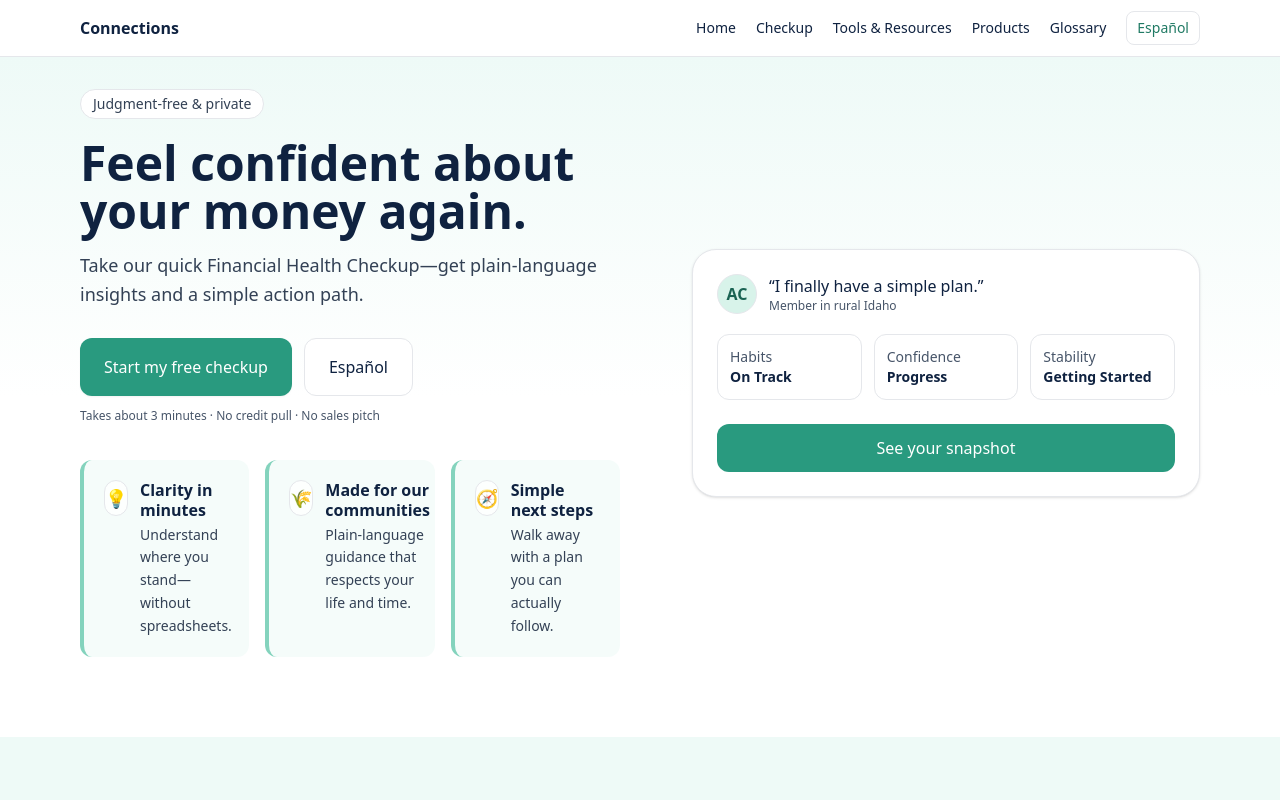
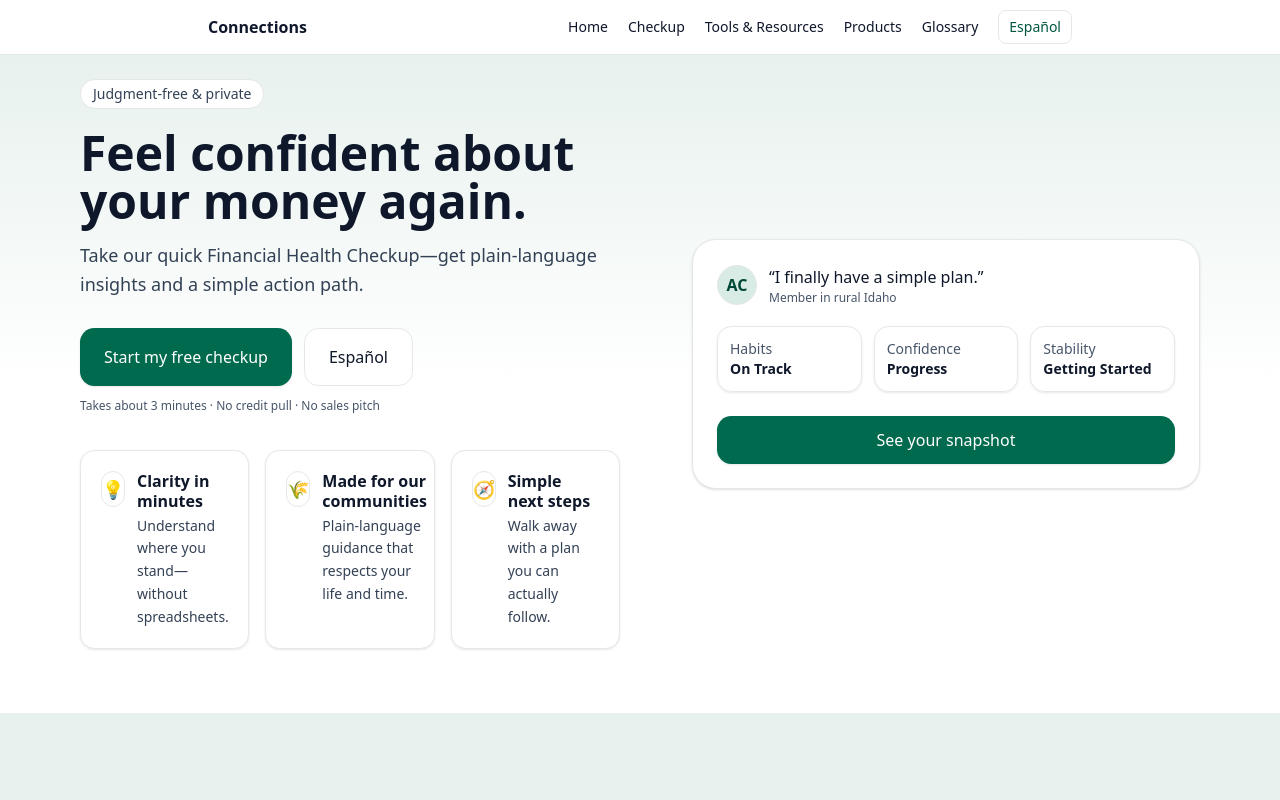
Before and after one commit to Ktm0660/CCU_Fin_Health, a Next.js app: page / in a window 1280 px wide. Shown: the top 800 px of the page. Built offline with nearby package versions, Linux system fonts and the light colour scheme.

Commit message:
design: global polish with CCU palette, motion-safe animations, softer cards, tighter spacing

```diff
--- a/components/Footer.tsx
+++ b/components/Footer.tsx
@@ -8,8 +8,8 @@ export default function Footer() {
   const locale = (router.locale as "en"|"es") || "en";
 
   return (
-    <footer className="border-t bg-white">
-      <div className="mx-auto max-w-6xl px-4 py-8 text-sm text-slate-700 grid md:grid-cols-3 gap-6">
+    <footer className="border-t bg-white mt-8 motion-safe:animate-fade-in">
+      <div className="mx-auto max-w-3xl md:max-w-4xl px-4 py-6 text-sm text-slate-700 grid md:grid-cols-3 gap-5">
         <div>
           <p className="font-semibold text-ink-900">Connections</p>
           <p className="mt-1">
--- a/components/Nav.tsx
+++ b/components/Nav.tsx
@@ -9,19 +9,22 @@ export default function Nav() {
   const locale = (router.locale as "en" | "es") || "en";
 
   return (
-    <nav className="w-full border-b bg-white sticky top-0 z-40">
-      <div className="mx-auto max-w-6xl px-4 h-14 flex items-center justify-between">
-        <Link href="/" className="no-underline font-semibold text-ink-900 mr-2 shrink-0">
+    <nav className="w-full border-b bg-white sticky top-0 z-40 motion-safe:animate-fade-in">
+      <div className="mx-auto max-w-3xl md:max-w-4xl px-4 py-2.5 flex items-center justify-between">
+        <Link
+          href="/"
+          className="no-underline font-semibold text-ink-900 mr-2 shrink-0 hover:text-brand-500 transition"
+        >
           Connections
         </Link>
 
         {/* Desktop links */}
         <div className="hidden md:flex items-center gap-5 text-sm">
-          <Link href="/" className="no-underline text-ink-900 hover:underline">{t(locale,"nav.home")}</Link>
-          <Link href="/assessment" className="no-underline text-ink-900 hover:underline">{t(locale,"nav.assessment")}</Link>
-          <Link href="/resources" className="no-underline text-ink-900 hover:underline">{t(locale,"nav.resources")}</Link>
-          <Link href="/products" className="no-underline text-ink-900 hover:underline">{t(locale,"nav.products")}</Link>
-          <Link href="/glossary" className="no-underline text-ink-900 hover:underline">{t(locale,"nav.glossary")}</Link>
+          <Link href="/" className="no-underline text-ink-900 hover:text-brand-500">{t(locale,"nav.home")}</Link>
+          <Link href="/assessment" className="no-underline text-ink-900 hover:text-brand-500">{t(locale,"nav.assessment")}</Link>
+          <Link href="/resources" className="no-underline text-ink-900 hover:text-brand-500">{t(locale,"nav.resources")}</Link>
+          <Link href="/products" className="no-underline text-ink-900 hover:text-brand-500">{t(locale,"nav.products")}</Link>
+          <Link href="/glossary" className="no-underline text-ink-900 hover:text-brand-500">{t(locale,"nav.glossary")}</Link>
           <LanguageToggle />
         </div>
 
--- a/components/QuestionCard.tsx
+++ b/components/QuestionCard.tsx
@@ -49,7 +49,7 @@ export default function QuestionCard({ q, locale, onAnswer }: Props) {
 
   if (isSlider(q)) {
     return (
-      <div className="bg-white rounded-2xl shadow p-5 mb-3 md:mb-4">
+      <div className="bg-white rounded-2xl shadow-soft p-5 mb-4 md:mb-5 motion-safe:animate-slide-up">
         <p className="font-medium text-ink-900">{prompt}</p>
 
         {/* Left/Right labels only */}
@@ -80,14 +80,14 @@ export default function QuestionCard({ q, locale, onAnswer }: Props) {
 
   if (isChoice(q)) {
     return (
-      <div className="bg-white rounded-2xl shadow p-5 mb-3 md:mb-4">
+      <div className="bg-white rounded-2xl shadow-soft p-5 mb-4 md:mb-5 motion-safe:animate-slide-up">
         <p className="font-medium text-ink-900">{prompt}</p>
         <div className="mt-3 grid gap-2">
           {q.options.map((opt: AnyQ, i: number) => (
             <button
               key={i}
               onClick={() => onAnswer(i)}
-              className="text-left px-4 py-3 rounded-xl border hover:border-brand-400 hover:bg-brand-50 focus:outline-none focus:ring-2 focus:ring-brand-400"
+              className="text-left px-4 py-3 rounded-xl border hover:border-brand-300 hover:bg-brand-50 focus:outline-none focus:ring-2 focus:ring-brand-400 active:scale-[0.995] transition"
             >
               {locale === "en" ? (opt?.text_en ?? "") : (opt?.text_es ?? "")}
             </button>
--- a/components/ResourceCard.tsx
+++ b/components/ResourceCard.tsx
@@ -9,7 +9,7 @@ export default function ResourceCard({ r, locale }:{ r: Resource; locale: "en"|"
     "bg-brand-50 text-brand-700 border-brand-200";
 
   return (
-    <div className="bg-white border rounded-2xl p-4 md:p-5 shadow-sm hover:shadow transition-shadow">
+    <div className="bg-white border rounded-2xl p-4 md:p-5 shadow-soft hover:shadow transition-shadow motion-safe:animate-fade-in">
       <div className="flex items-start gap-3">
         <div className="h-9 w-9 rounded-full border bg-brand-50 flex items-center justify-center text-sm" aria-hidden>🧩</div>
         <div className="flex-1">
--- a/pages/index.tsx
+++ b/pages/index.tsx
@@ -20,20 +20,20 @@ export default function Home() {
 
       <main className="min-h-screen">
         {/* HERO with softer rhythm on mobile */}
-        <section className="relative overflow-hidden pt-4 md:pt-8">
+        <section className="relative overflow-hidden pt-3 md:pt-6">
           <div aria-hidden className="absolute inset-0 bg-gradient-to-b from-brand-50 via-white to-white" />
-          <div className="relative mx-auto max-w-6xl px-4 pb-10 md:pb-20">
+          <div className="relative mx-auto max-w-6xl px-4 pb-10 md:pb-16">
             <div className="grid md:grid-cols-2 gap-10 items-center">
               <div>
                 <span className="inline-block rounded-full bg-white border px-3 py-1 text-xs md:text-sm text-slate-700">
                   {t("Judgment-free & private", "Sin juicios y privado")}
                 </span>
 
-                <h1 className="mt-5 font-semibold text-[28px] leading-[1.25] md:text-5xl text-ink-900">
+                <h1 className="mt-5 font-semibold text-[28px] leading-[1.25] md:text-5xl text-ink-900 motion-safe:animate-slide-up">
                   {t("Feel confident about your money again.", "Vuelve a sentir confianza con tu dinero.")}
                 </h1>
 
-                <p className="mt-4 text-slate-700 text-[16px] leading-relaxed md:text-lg md:leading-relaxed">
+                <p className="mt-4 text-slate-700 text-[16px] leading-relaxed md:text-lg md:leading-relaxed motion-safe:animate-fade-in">
                   {t(
                     "Take our quick Financial Health Checkup—get plain-language insights and a simple action path.",
                     "Haz nuestra Evaluación de Salud Financiera—recibe ideas claras y una ruta de acción simple."
@@ -44,7 +44,7 @@ export default function Home() {
                 <div className="mt-7 flex flex-col sm:flex-row gap-3">
                   <Link
                     href="/assessment"
-                    className="inline-flex items-center justify-center rounded-xl bg-brand-500 px-6 py-4 text-white no-underline text-base shadow-sm hover:opacity-95 w-full sm:w-auto"
+                    className="inline-flex items-center justify-center rounded-xl bg-brand-500 px-6 py-4 text-white no-underline text-base shadow-soft hover:brightness-110 active:scale-[0.99] transition w-full sm:w-auto"
                   >
                     {t("Start my free checkup", "Empezar mi evaluación gratis")}
                   </Link>
@@ -96,7 +96,7 @@ export default function Home() {
                     <Metric label={t("Confidence", "Confianza")} value={t("Progress", "Tomando ritmo")} />
                     <Metric label={t("Stability", "Estabilidad")} value={t("Getting Started", "Empezando")} />
                   </div>
-                  <Link href="/assessment" className="mt-6 inline-flex w-full items-center justify-center rounded-xl bg-brand-500 px-4 py-3 text-white no-underline">
+                  <Link href="/assessment" className="mt-6 inline-flex w-full items-center justify-center rounded-xl bg-brand-500 px-4 py-3 text-white no-underline shadow-soft hover:brightness-110 transition">
                     {t("See your snapshot", "Conoce tu panorama")}
                   </Link>
                 </div>
@@ -111,7 +111,7 @@ export default function Home() {
 
 function InfoTile({ emoji, title, body }:{ emoji:string; title:string; body:string }) {
   return (
-    <div className="rounded-xl bg-brand-50/60 p-5 border-l-4 border-brand-300">
+    <div className="rounded-xl bg-white p-5 border shadow-soft motion-safe:animate-slide-up">
       <div className="flex items-start gap-3">
         <div className="h-9 w-9 rounded-full bg-white/80 flex items-center justify-center text-lg border" aria-hidden>
           {emoji}
@@ -127,7 +127,7 @@ function InfoTile({ emoji, title, body }:{ emoji:string; title:string; body:stri
 
 function Metric({ label, value }: { label: string; value: string }) {
   return (
-    <div className="rounded-xl border p-3 text-sm">
+    <div className="rounded-xl border p-3 text-sm shadow-soft motion-safe:animate-fade-in">
       <div className="text-slate-600">{label}</div>
       <div className="font-semibold text-ink-900">{value}</div>
     </div>
--- a/styles/globals.css
+++ b/styles/globals.css
@@ -3,19 +3,48 @@
 @tailwind utilities;
 
 :root {
-  --card: #ffffff;
-  --ring: #299a7f;
+  --ccu-green: #006a4e;
+  --ccu-blue: #0b1443;
 }
-a { @apply text-brand-600 hover:text-brand-700 underline-offset-2; }
 
-/* ===== Range input (assessment sliders) ===== */
+/* Base readability */
+@layer base {
+  html { scroll-behavior: smooth; }
+  body {
+    @apply bg-slate-50 text-slate-900;
+    font-feature-settings: "kern", "liga", "clig";
+  }
+  h1,h2,h3 { @apply text-slate-900; }
+  p { @apply leading-relaxed; }
+  a { @apply text-brand-600 hover:text-brand-700 underline-offset-2; }
+}
+
+/* Motion safety */
+@media (prefers-reduced-motion: reduce) {
+  * { animation: none !important; transition: none !important; }
+}
+
+/* Buttons helper (optional tiny polish without refactoring components) */
+@layer components {
+  .btn {
+    @apply inline-flex items-center justify-center rounded-lg px-4 py-2 font-medium shadow-soft border bg-white transition;
+  }
+  .btn-primary {
+    @apply bg-brand-500 text-white border-brand-500 hover:brightness-110 active:scale-[0.99];
+  }
+  .btn-ghost {
+    @apply bg-white text-slate-900 hover:bg-slate-50 border-slate-200;
+  }
+}
+
+/* ===== Range input (assessment sliders): larger thumb, CCU colors (kept from prior patch) ===== */
 input[type="range"] {
   height: 36px;
   background: transparent;
 }
 input[type="range"]::-webkit-slider-runnable-track {
   height: 8px;
-  background: #E5E7EB; /* slate-200 */
+  background: #E5E7EB;
   border-radius: 9999px;
 }
 input[type="range"]::-moz-range-track {
@@ -28,23 +57,21 @@ input[type="range"]::-webkit-slider-thumb {
   appearance: none;
   width: 28px;
   height: 18px;
-  background: #10B981; /* brand-500-ish */
-  border-radius: 6px;    /* rectangular-ish for grip */
-  margin-top: -5px;      /* centers on track */
-  box-shadow: 0 0 0 2px rgba(16,185,129,0.2);
+  background: var(--ccu-green);
+  border-radius: 6px;
+  margin-top: -5px;
+  box-shadow: 0 0 0 2px rgba(0,106,78,0.18);
   cursor: pointer;
 }
 input[type="range"]::-moz-range-thumb {
   width: 28px;
   height: 18px;
-  background: #10B981;
+  background: var(--ccu-green);
   border: none;
   border-radius: 6px;
   cursor: pointer;
 }
-input[type="range"]:focus {
-  outline: none;
+input[type="range"]:focus { outline: none; }
+input[type="range"]:focus::-webkit-slider-thumb {
+  box-shadow: 0 0 0 4px rgba(0,106,78,0.22);
 }
-input[type="range"]:focus::-webkit-slider-thumb {
-  box-shadow: 0 0 0 4px rgba(16,185,129,0.25);
-}
--- a/tailwind.config.ts
+++ b/tailwind.config.ts
@@ -1,24 +1,52 @@
 import type { Config } from "tailwindcss";
 const config: Config = {
-  content: ["./pages/**/*.{ts,tsx}", "./components/**/*.{ts,tsx}"],
+  content: [
+    "./pages/**/*.{ts,tsx}",
+    "./components/**/*.{ts,tsx}",
+    "./data/**/*.{ts,tsx}"
+  ],
   theme: {
     extend: {
       colors: {
         brand: {
-          50:  "#eefaf7",
-          100: "#d8f3ea",
-          200: "#b4e6d6",
-          300: "#84d3bd",
-          400: "#4eb99b",   // soft teal
-          500: "#299a7f",   // primary teal
-          600: "#207a64",
-          700: "#1a6353",
-          800: "#154f44",
-          900: "#103e36"
+          25: "#f1f6f4",
+          50: "#e7f1ee",
+          100: "#d8ebe5",
+          200: "#b9ddd3",
+          300: "#8fcab8",
+          400: "#58b497",
+          500: "#006a4e", // CCU Green
+          600: "#005741",
+          700: "#004636",
+          800: "#00352a",
+          900: "#0b1443" // CCU Blue as deep accent
+        },
+        ccu: {
+          green: "#006a4e",
+          blue: "#0b1443"
         },
         ink: {
-          900: "#0f2240"    // deep blue for headings
+          900: "#0f172a"
         }
+      },
+      borderRadius: {
+        xl: "0.9rem"
+      },
+      boxShadow: {
+        soft: "0 1px 3px rgba(16, 24, 40, 0.06), 0 1px 2px rgba(16, 24, 40, 0.04)"
+      },
+      keyframes: {
+        fadeIn: { from: { opacity: 0 }, to: { opacity: 1 } },
+        slideUp: {
+          from: { transform: "translateY(6px)", opacity: 0 },
+          to: { transform: "translateY(0)", opacity: 1 }
+        },
+        pop: { from: { transform: "scale(0.98)" }, to: { transform: "scale(1)" } }
+      },
+      animation: {
+        "fade-in": "fadeIn 300ms ease-out",
+        "slide-up": "slideUp 300ms ease-out",
+        pop: "pop 120ms ease-out"
       }
     }
   },
```
Also changed, not shown: pages/assessment.tsx (+4 -4 lines), pages/glossary.tsx (+4 -4 lines), pages/resources.tsx (+8 -8 lines), pages/results.tsx (+5 -5 lines).
